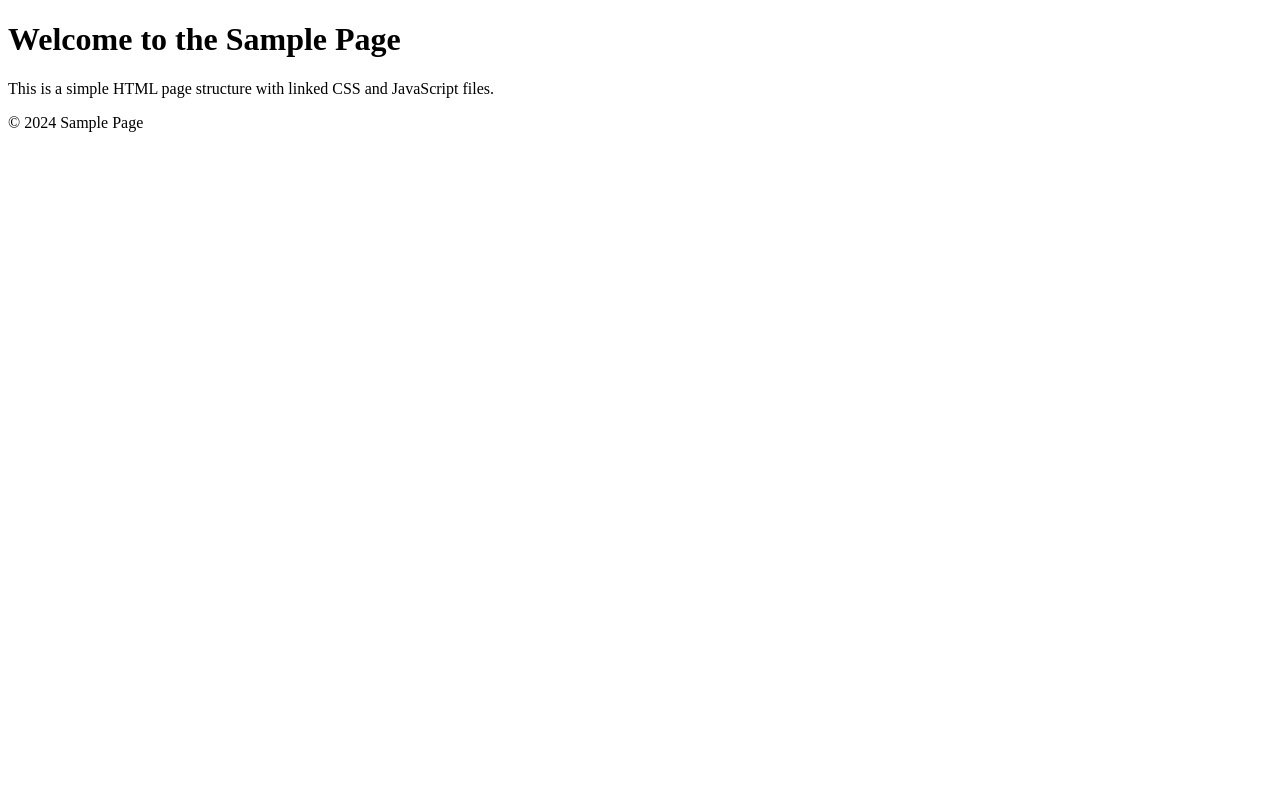
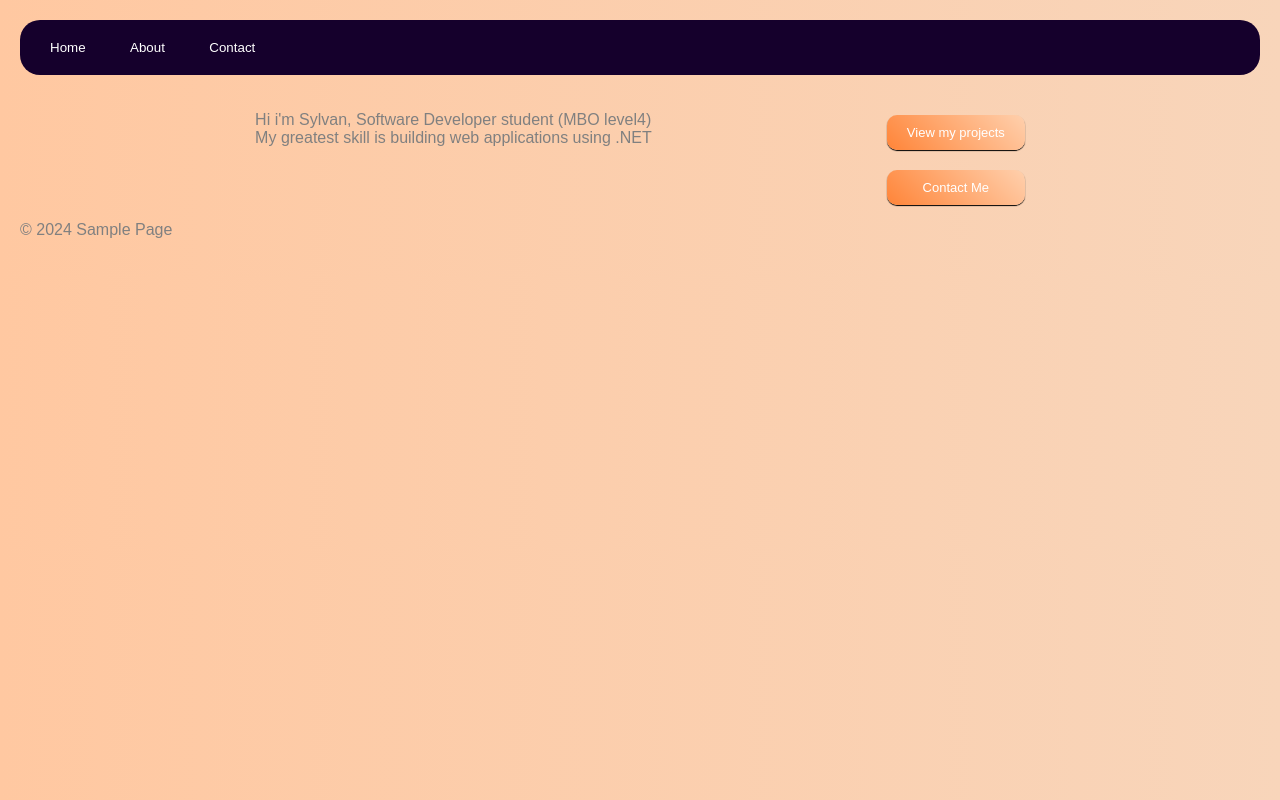
Before and after one commit to SylvanBos/HtmlWebsite, a plain HTML site: page index.html in a window 1280 px wide. Drawn offline with Linux system fonts and the light colour scheme.

Commit message:
home page better

```diff
--- a/index.html
+++ b/index.html
@@ -3,16 +3,30 @@
 <head>
     <meta charset="UTF-8">
     <meta name="viewport" content="width=device-width, initial-scale=1.0">
-    <title>Sample Page</title>
-    <link rel="stylesheet" href="styles.css">
+    <title>Home</title>
+    <link rel="stylesheet" href="style.css">
     <script src="script.js" defer></script>
 </head>
 <body>
     <header>
-        <h1>Welcome to the Sample Page</h1>
+        <div class="nav-container">
+            <div class="link-container">
+                    <button id="nav-button"><a href="index.html">Home</a></button>
+                    <button id="nav-button"><a href="about.html">About</a></button>
+                    <button id="nav-button"><a href="contact.html">Contact</a></button>
+            </div>
+        </div>
     </header>
     <main>
-        <p>This is a simple HTML page structure with linked CSS and JavaScript files.</p>
+        <div class="hero-container">
+            <div>
+                <p>Hi i'm Sylvan, Software Developer student (MBO level4)<br/>My greatest skill is building web applications using .NET</p>
+            </div>
+            <div class="buttons-container">
+                <button class="hero-button"><a target="_blank" href="https://github.com/SylvanBos">View my projects</a></button>
+                <button class="hero-button"><a href="contact.html">Contact Me</a></button>
+            </div>
+        </div>
     </main>
     <footer>
         <p>&copy; 2024 Sample Page</p>
--- a/style.css
+++ b/style.css
@@ -1,6 +1,71 @@
 body{
+    --background-color1: #ffc8a1;
+    --background-color2: #f8d5ba;
+    --background-color: linear-gradient(90deg, var(--background-color1), var(--background-color2));
+    --text-color: grey;
+    --nav-background-color: #15002c;
     font-family: Arial, sans-serif;
-    background-color: #f4f4f4;
+    color: var(--text-color);
+    background: var(--background-color);
     margin: 0;
-    padding: 0;
+    padding: 20px;
 }
+
+.nav-container {
+    background-color: var(--nav-background-color);
+    padding: 10px;
+    margin-bottom: 20px;
+    border-radius: 20px;
+}
+
+#nav-button {
+    background-color: transparent;
+    color: white;
+    border: none;
+    padding: 10px 15px;
+    margin: 0 5px;
+    border-radius: 10px;
+    cursor: pointer;
+    text-decoration: none;
+    a {
+        color: white;
+        text-decoration: none;
+    }
+}
+
+#nav-button:hover {
+    background-color: #6A4C3B;
+}
+
+.hero-container {
+    display: flex;
+    flex-direction: row;
+    justify-content: space-evenly;
+}
+
+.buttons-container {
+    display: flex;
+    flex-direction: column;
+    gap: 20px;
+    margin-top: 20px;
+}
+
+.hero-button {
+    background: linear-gradient(45deg, hsl(23, 100%, 61%), #ffd0ad);
+    box-shadow: 0px 1px 1px #000;
+    color: white;
+    border: none;
+    padding: 10px 20px;
+    border-radius: 10px;
+    cursor: pointer;
+    font-size: 13px;
+    a {
+        color: white;
+        text-decoration: none;
+    }
+}
+
+.hero-button:hover {
+    background: linear-gradient(45deg, #ffb27c, #ffd8bb);
+    box-shadow: 0px 1px 2px #000;
+}
```
Also changed, not shown: about.html (added, +28 -0 lines), contact.html (added, +28 -0 lines).
